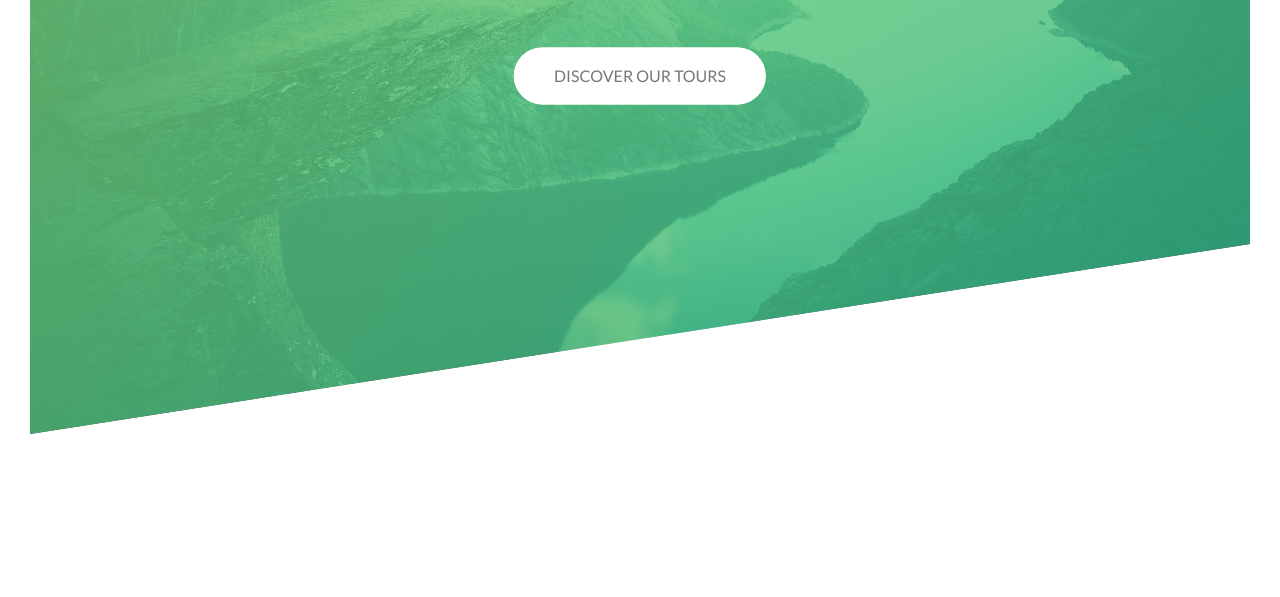
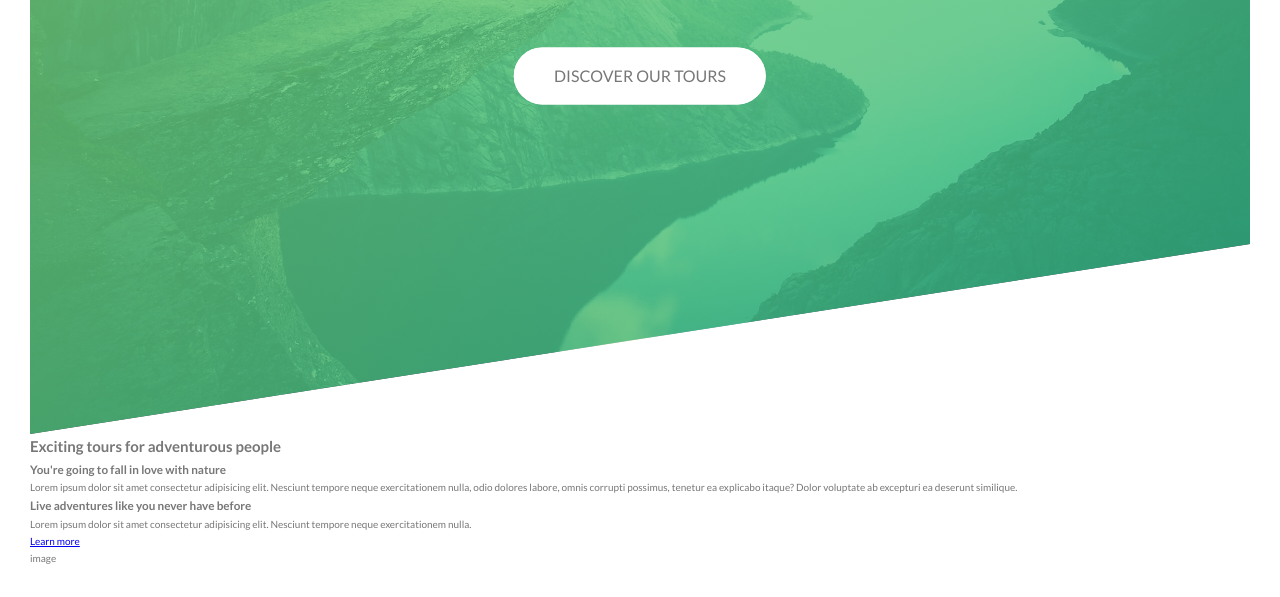
Before and after one commit to MattBergren/advanced-css-course, a website: page Natours/starter/index.html in a window 1280 px wide. Shown: the part 356-953 px from the top of the page. Before the commit the page ends 820 px from the top, so only its background shows below. Drawn offline with Linux system fonts and the light colour scheme.

Commit message:
new markup for about us section

```diff
--- a/Natours/starter/index.html
+++ b/Natours/starter/index.html
@@ -27,5 +27,76 @@
 
             </div>
         </header>
+        <main>
+            <section class="section-about">
+                <div class="u-center-text u-margin-bottom-big">
+                    <h2 class="heading-secondary">Exciting tours for adventurous people</h2>
+                </div>
+                <div class="row">
+                    <div class="col-1-of-2">
+                        <h3 class="heading-tertiary u-margin-bottom-small">You're going to fall in love with nature</h3>
+                        <p class="paragraph">
+                            Lorem ipsum dolor sit amet consectetur adipisicing elit. Nesciunt tempore neque exercitationem nulla, odio dolores labore, omnis corrupti possimus, tenetur ea explicabo itaque? Dolor voluptate ab excepturi ea deserunt similique.
+                        </p>
+                        <h3 class="heading-tertiary u-margin-bottom-small">Live adventures like you never have before</h3>
+                        <p class="paragraph">
+                            Lorem ipsum dolor sit amet consectetur adipisicing elit. Nesciunt tempore neque exercitationem nulla.
+                        </p>
+                        <a href="#">Learn more</a>
+                    </div>
+                    <div class="col-1-of-2">
+                        image
+                    </div>
+                </div>
+            </section>
+        </main>
+        <!-- <section class="grid-test">
+            <div class="row">
+                <div class="col-1-of-2">
+                    Col 1 of 2
+                </div>
+                <div class="col-1-of-2">
+                    Col 1 of 2
+                </div>
+            </div>
+            <div class="row">
+                <div class="col-1-of-3">
+                    Col 1 of 3
+                </div>
+                <div class="col-1-of-3">
+                    Col 1 of 3
+                </div>
+                <div class="col-1-of-3">
+                    Col 1 of 3
+                </div>
+            </div>
+            <div class="row">
+                <div class="col-1-of-3">
+                    Col 1 of 3
+                </div>
+                <div class="col-2-of-3">
+                    Col 2 of 3
+                </div>
+            </div>
+            <div class="row">
+                <div class="col-1-of-4">
+                    Col 1 of 4
+                </div>
+                <div class="col-1-of-4">
+                    Col 1 of 4
+                </div>
+                <div class="col-2-of-4">
+                    Col 2 of 4
+                </div>
+            </div>
+            <div class="row">
+                <div class="col-1-of-4">
+                    Col 1 of 4
+                </div>
+                <div class="col-3-of-4">
+                    Col 3 of 4
+                </div>
+            </div>
+        </section> -->
     </body>
 </html>
```
